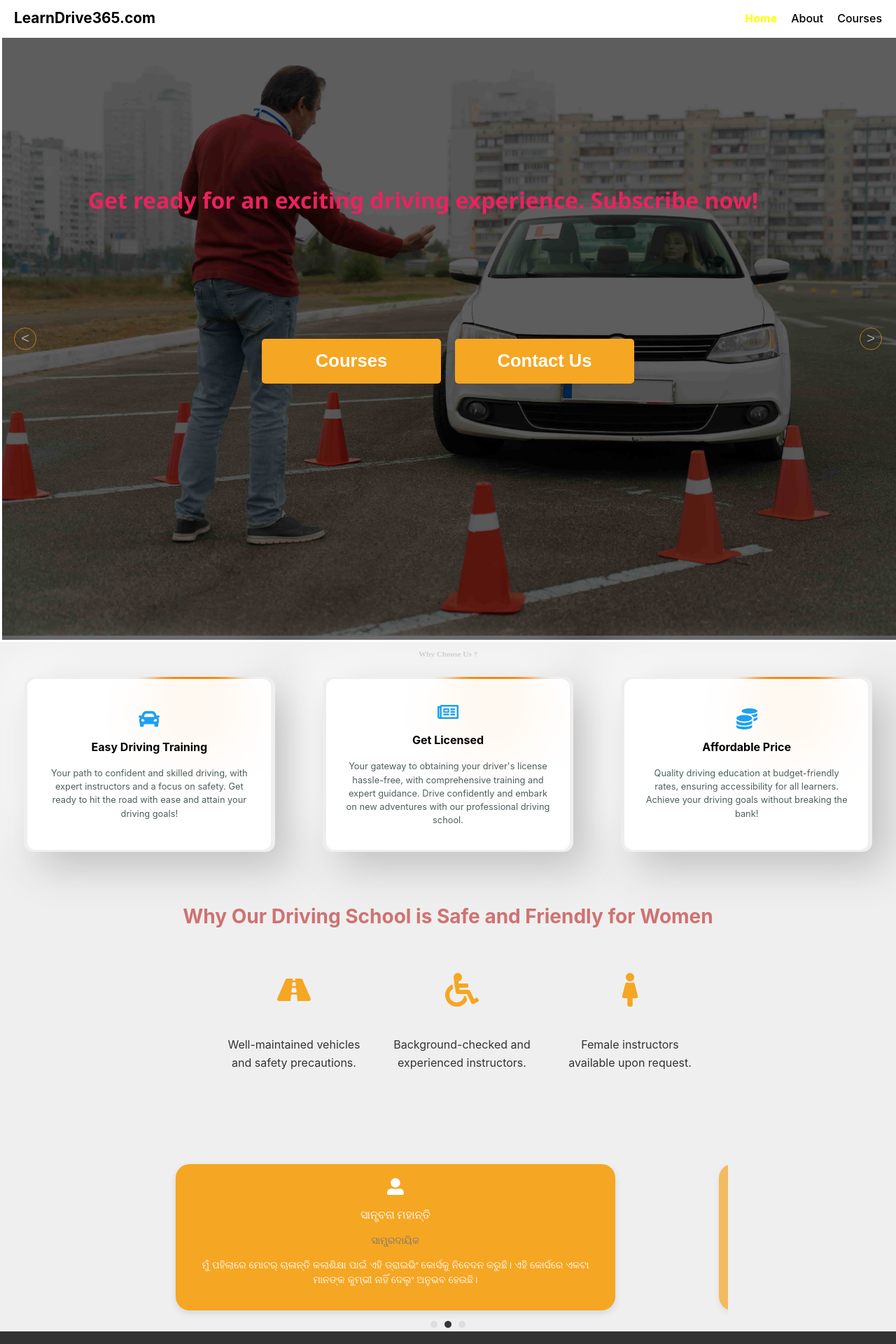
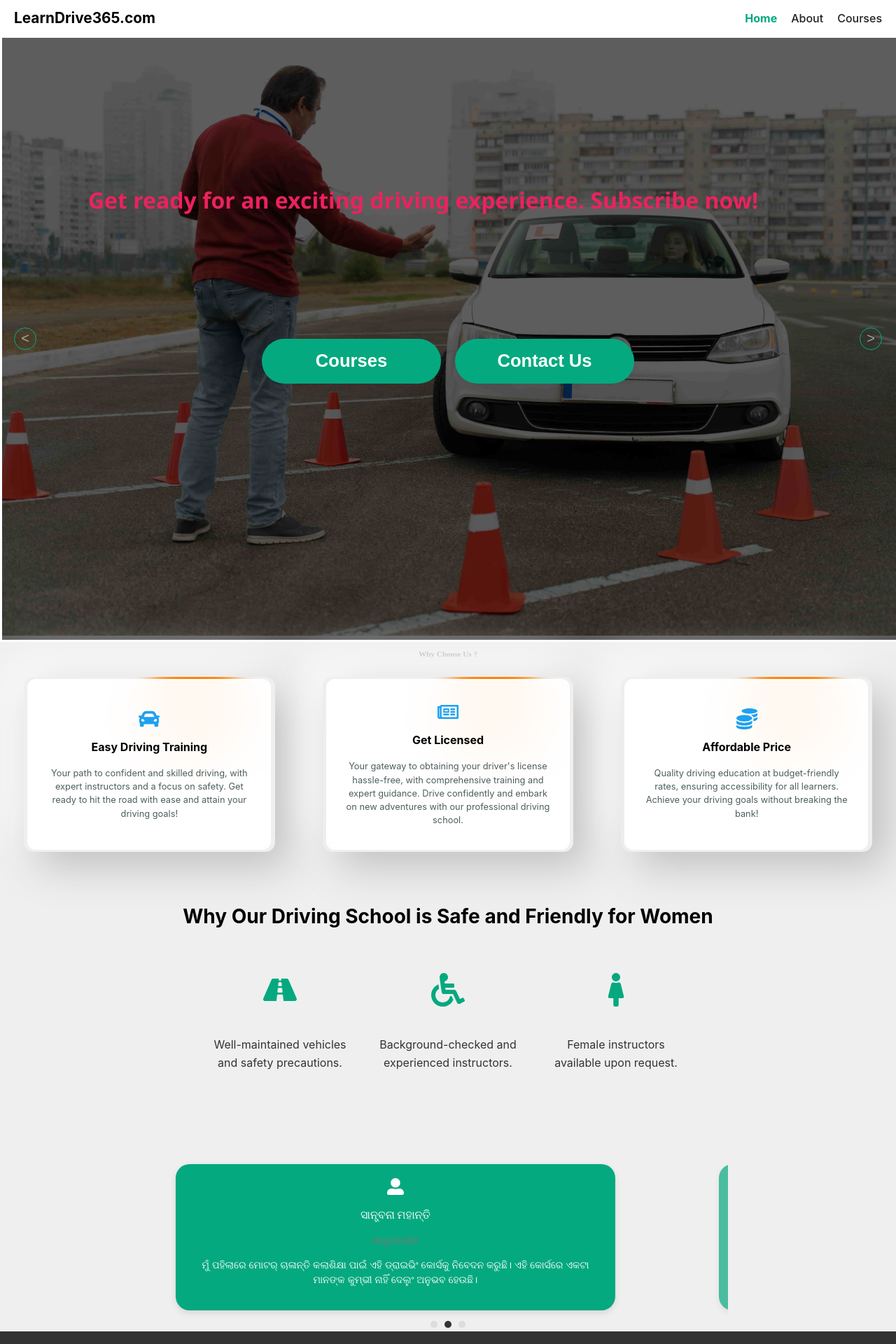
Before and after one commit to Sauravbubu/learndrive365.com, a React (Vite) app: page /home in a window 1280 px wide. Shown: the top 1920 px of the page at 70% size. Built offline with nearby package versions, Linux system fonts and the light colour scheme.

Commit message:
fixed UI

```diff
--- a/src/App.css
+++ b/src/App.css
@@ -1,5 +1,5 @@
 #root {
-  max-width: 1280px;
+  max-width: 1920px;
   margin: 0;
   text-align: center;
   background-color: rgb(239, 239, 239);
--- a/src/components/BottomBar/index.jsx
+++ b/src/components/BottomBar/index.jsx
@@ -9,7 +9,8 @@
   height: 56px;
   position: fixed;
   bottom: 0vh;
-  background-color: #ead327;
+   background-color: #05a97f;
+   color: #ffffff;
   justify-content: space-around;
   align-items: center;
   display: none;
@@ -20,7 +21,7 @@
 
 const MenuItem = styled.span`
   font-size: 10px;
-  color: #333;
+  color: #fff;
   display: flex;
   justify-content: center;
   align-items: center;
@@ -81,15 +82,15 @@
     <>
       <BottomAppBarContainer>
         <MenuItem onClick={() => handleMenuItemClick("Call Now")}>
-          <FaPhoneAlt size={20} color="#21252f" />
+          <FaPhoneAlt size={20} color="ffffff" />
           <h4 style={{ marginLeft: "5px" }}>Call Now</h4>
         </MenuItem>
         <MenuItem onClick={() => handleMenuItemClick("Chat On Whatsapp")}>
-          <FaWhatsapp size={20} color="#21252f" />
+          <FaWhatsapp size={20} color="ffffff" />
           <h4 style={{ marginLeft: "5px" }}>Chat On Whatsapp</h4>
         </MenuItem>
         <MenuItem onClick={() => handleMenuItemClick("Directions")}>
-          <FaMapMarked size={20} color="#21252f" />
+          <FaMapMarked size={20} color="ffffff" />
           <h4 style={{ marginLeft: "5px" }}>Directions</h4>
         </MenuItem>
       </BottomAppBarContainer>
--- a/src/components/Carousel/index.jsx
+++ b/src/components/Carousel/index.jsx
@@ -97,8 +97,8 @@
   font-weight: 900;
   animation: colorChange 5s infinite;
   @media (max-width: 768px) {
-    font-size: 1rem;
-    top: 55%; /* For medium-sized screens */
+    font-size: 18px;
+    top: 30%; /* For medium-sized screens */
   }
   @keyframes colorChange {
     0% {
@@ -146,10 +146,10 @@
     width: 2rem;
     height: 2rem;
     border-radius: 50%;
-    border: 1px solid #f5a5239f;
+    border: 1px solid #05a97f;
 
     &:hover {
-      color: #f5a623;
+      color: #05a97f;
     }
   }
 `;
@@ -161,13 +161,15 @@
   transform: translateX(-50%);
   display: flex;
   @media (max-width: 768px) {
-    top: 68%; /* For medium-sized screens */
+    top: 45%; /* For medium-sized screens */
+    display: block;
   }
   button {
     margin: 0 10px;
     font-size: 2vw;
+    border-radius: 50px !important;
     border: none;
-    background-color: #f5a623;
+    background-color: #05a97f;;
     color: white;
     font-weight: bold;
     border-radius: 5px;
@@ -175,10 +177,18 @@
     height: 5vw;
     cursor: pointer;
     transition: background-color 0.3s;
+    @media (max-width: 768px) {
+      font-size: 3.5vw;
+      margin: 8px 10px;
+      width: 35vw !important;
+      height: 5vh !important;
+    }
 
     &:hover {
-      background-color: #e69500;
-    }
+       background: transparent;
+       border: 2px solid #ffffff;
+       border-radius: 50px;
+      }
   }
 `;
 
--- a/src/components/Footer/index.jsx
+++ b/src/components/Footer/index.jsx
@@ -33,7 +33,7 @@
   transition: color 0.3s;
 
   &:hover {
-    color: #f5a623;
+    color: #05a97f;
   }
 `;
 
--- a/src/components/SafeFowWomen/index.jsx
+++ b/src/components/SafeFowWomen/index.jsx
@@ -19,7 +19,7 @@
 
 const SectionTitle = styled.h2`
   font-size: 28px;
-  color: #cf7272;
+  color: #000000;
   font-weight: bold;
   text-align: center;
   margin-bottom: 40px;
@@ -30,6 +30,7 @@
   display: flex;
   justify-content: center;
   flex-wrap: wrap;
+  padding: 0;
 `;
 
 const WhyItem = styled.li`
@@ -41,7 +42,7 @@
   svg {
     font-size: 48px;
     margin-bottom: 20px;
-    color: #f5a623;
+    color: #05a97f;
   }
 `;
 
--- a/src/components/Testimonials/index.jsx
+++ b/src/components/Testimonials/index.jsx
@@ -48,7 +48,7 @@
   text-align: center;
   opacity: ${({ active }) => (active ? "1" : "0.7")};
   transition: opacity 0.3s ease;
-  background-color: #f5a623;
+  background-color: #05a97f;
   color: #fff;
 
   ${({ sliding }) =>
--- a/src/components/TopBar/index.jsx
+++ b/src/components/TopBar/index.jsx
@@ -53,11 +53,11 @@
 
 const HamburgerMenu = styled.div`
   cursor: pointer;
-  color: #fb4b28;
+  color: #05a97f;
   font-size: 24px;
   padding: 0 12px;
   display: none;
-  border: 1px solid  rgba(255, 137, 78, 0.955);
+  border: 1px solid #05a97f;
 
   @media (max-width: 768px) {
     display: block;
@@ -105,7 +105,7 @@
           <NavLink
             style={({ isActive }) => ({
               fontWeight: isActive ? "bold" : "",
-              color: isActive ? "yellow" : "black",
+              color: isActive ? "#05a97f" : "#222222",
             })}
             to="/home"
           >
@@ -116,7 +116,7 @@
           <NavLink
             style={({ isActive }) => ({
               fontWeight: isActive ? "bold" : "",
-              color: isActive ? "yellow" : "black",
+              color: isActive ? "#05a97f" : "#222222",
             })}
             to="/aboutus"
           >
@@ -127,7 +127,7 @@
           <NavLink
             style={({ isActive }) => ({
               fontWeight: isActive ? "bold" : "",
-              color: isActive ? "yellow" : "black",
+              color: isActive ? "#05a97f" : "#222222",
             })}
             to="/courses"
           >
--- a/src/components/WhyUs/index.jsx
+++ b/src/components/WhyUs/index.jsx
@@ -7,7 +7,7 @@
   display: flex;
   justify-content: space-around;
   align-items: flex-start;
-  max-width: 1280px;
+  // max-width: 1280px;
   flex-wrap: wrap;
   width: 100%;
   margin: 0 auto;
--- a/src/pages/AboutUs/index.jsx
+++ b/src/pages/AboutUs/index.jsx
@@ -35,7 +35,7 @@
     flex-direction: row;
     justify-content: space-between;
     align-items: center;
-    max-width: 1200px;
+    // max-width: 1200px;
     margin: 0 auto;
   }
 `;
--- a/src/pages/CourseDetail/index.jsx
+++ b/src/pages/CourseDetail/index.jsx
@@ -34,7 +34,7 @@
 const CourseDetailPrice = styled.p`
   font-size: 18px;
   font-weight: bold;
-  color: #f5a623;
+  color: #05a97f;
   margin-bottom: 10px;
 `;
 
@@ -45,7 +45,7 @@
 
 const BuyNowButton = styled.button`
   padding: 10px 20px;
-  background-color: #f5a623;
+  background-color: #05a97f;
   color: #fff;
   font-size: 16px;
   font-weight: bold;
@@ -55,8 +55,9 @@
   transition: background-color 0.3s;
 
   &:hover {
-    background-color: #e69500;
-  }
+     background: transparent;
+ border: 2px solid #ffffff;
+ border-radius: 50px;  }
 `;
 
 const IconWrapper = styled.span`
```
